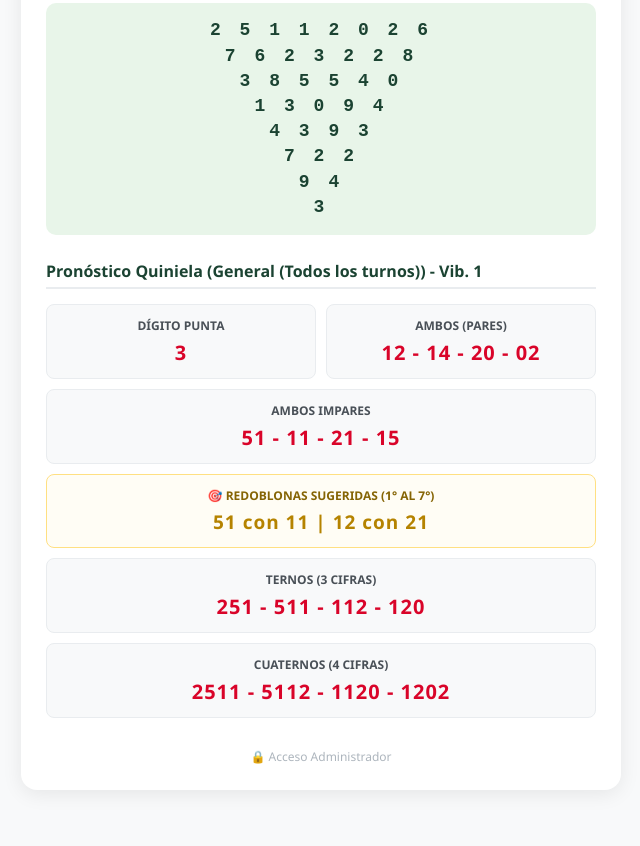
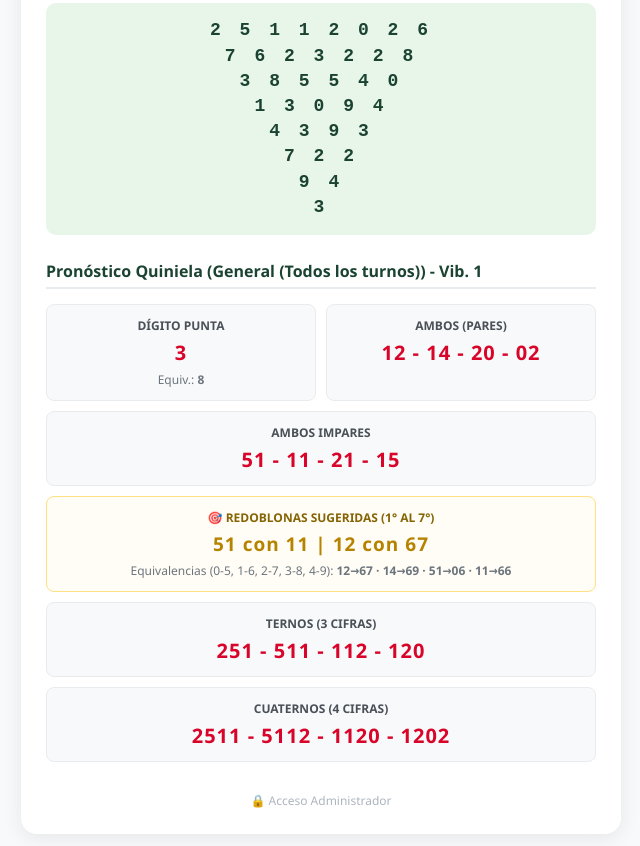
Before and after one commit to numerosdelasuertepy/piramide-suerte, a plain HTML site: page index.html in a window 1280 px wide. Shown: the part 551-1397 px from the top of the page, without its empty margins (319-959 px from the left). Before the commit the page ends 1361 px from the top, so only its background shows below. Drawn offline with Linux system fonts and the light colour scheme.

Commit message:
Update index.html

```diff
--- a/index.html
+++ b/index.html
@@ -153,6 +153,11 @@
       color: var(--gold);
       letter-spacing: 1px;
     }
+    .card-sub {
+      font-size: 12px;
+      color: #6c757d;
+      margin-top: 5px;
+    }
     .hot-badge {
       color: var(--hot);
       font-weight: bold;
@@ -297,6 +302,33 @@
 <script>
   document.getElementById('dateInput').valueAsDate = new Date();
   document.getElementById('adminDrawDate').valueAsDate = new Date();
+
+  // Tabla de equivalencias: 0-5, 1-6, 2-7, 3-8, 4-9
+  const EQUIVALENCIAS_DIGITO = {
+    0: 5, 5: 0,
+    1: 6, 6: 1,
+    2: 7, 7: 2,
+    3: 8, 8: 3,
+    4: 9, 9: 4
+  };
+
+  function obtenerEquivalente(numStr) {
+    return String(numStr)
+      .split('')
+      .map(ch => {
+        const d = parseInt(ch, 10);
+        return isNaN(d) ? ch : String(EQUIVALENCIAS_DIGITO[d]);
+      })
+      .join('');
+  }
+
+  function obtenerSetEquivalentes(listaNumeros) {
+    const eqSet = new Set();
+    listaNumeros.forEach(num => {
+      eqSet.add(obtenerEquivalente(num));
+    });
+    return Array.from(eqSet);
+  }
 
   const urlParams = new URLSearchParams(window.location.search);
   if (urlParams.get('admin') === '1') {
@@ -518,7 +550,7 @@
               let ambo = limpio.length >= 2 ? limpio.slice(-2) : '0' + limpio;
               zonaRedoblona1a7.push(ambo);
               if (idx === 0) {
-                todosResultados.push(ambo); // 1° premio = A la Cabeza
+                todosResultados.push(ambo);
               }
             }
           });
@@ -558,7 +590,15 @@
 
     const ordenados = Object.keys(conteo).sort((a, b) => conteo[b] - conteo[a]);
     const calientes = ordenados.slice(0, 5);
-    const frios = ordenados.slice(-5).reverse();
+
+    // Evita mostrar el mismo número como caliente y frío cuando la muestra tiene pocos datos
+    let friosHtml = '<span style="font-size:12px; color:#6c757d;"><i>Carga más sorteos para comparar</i></span>';
+    if (ordenados.length > 3) {
+      const candidatosFrios = ordenados.slice(-5).reverse().filter(n => !calientes.includes(n));
+      if (candidatosFrios.length > 0) {
+        friosHtml = candidatosFrios.map(n => `<span class="badge-chip" style="color:var(--cold);">${n} <small>(${conteo[n]}x)</small></span>`).join('');
+      }
+    }
 
     let calientes1a7 = [];
     let htmlRedoblonaStats = '';
@@ -590,14 +630,14 @@
           </div>
           <div>
             <span class="cold-badge">❄️ Fríos / Atrasados:</span><br>
-            ${frios.map(n => `<span class="badge-chip" style="color:var(--cold);">${n} <small>(${conteo[n]}x)</small></span>`).join('')}
+            ${friosHtml}
           </div>
         </div>
         ${htmlRedoblonaStats}
       </div>
     `;
 
-    return { calientes, frios, calientes1a7 };
+    return { calientes, frios: [], calientes1a7 };
   }
 
   function calcularNumeroAtraccion(fechaStr) {
@@ -609,7 +649,7 @@
     return suma;
   }
 
-  function priorizarPorVibracionYEstadisticas(listaNumeros, vibracion, calientes, calientesSecundarios = []) {
+  function priorizarPorVibracionYEstadisticas(listaNumeros, vibracion, calientes, calientesSecundarios = [], equivalentes = []) {
     const vibracionStr = vibracion.toString();
 
     return listaNumeros.sort((a, b) => {
@@ -624,6 +664,9 @@
 
       if (a.includes(vibracionStr)) pesoA += 2;
       if (b.includes(vibracionStr)) pesoB += 2;
+
+      if (equivalentes.includes(a)) pesoA += 1;
+      if (equivalentes.includes(b)) pesoB += 1;
 
       return pesoB - pesoA;
     });
@@ -715,7 +758,8 @@
       }
     });
 
-    let ordenados = priorizarPorVibracionYEstadisticas(validosEstructurados, vibracionDia, calientes);
+    const equivalentesCalientes = obtenerSetEquivalentes(calientes);
+    let ordenados = priorizarPorVibracionYEstadisticas(validosEstructurados, vibracionDia, calientes, [], equivalentesCalientes);
 
     let seleccionados = [];
     let conteoDecanas = {};
@@ -758,38 +802,48 @@
     resBox.innerHTML = '';
 
     const digitoPunta = niveles[niveles.length - 1][0];
+    const eqPunta = obtenerEquivalente(digitoPunta);
 
     if (juego === 'quiniela') {
       const turnoTexto = document.getElementById('shiftSelect').options[document.getElementById('shiftSelect').selectedIndex].text;
       document.getElementById('resultsTitle').innerText = `Pronóstico Quiniela (${turnoTexto}) - Vib. ${vibracionDia}`;
 
       const candidatos2 = obtenerNumerosDePiramide(niveles, 2);
+      const equivalentesBase = obtenerSetEquivalentes([...calientes, ...calientes1a7, ...candidatos2.slice(0, 6)]);
 
       const pares = candidatos2.filter(num => parseInt(num[1]) % 2 === 0);
       const impares = candidatos2.filter(num => parseInt(num[1]) % 2 !== 0);
       const candidatos3 = obtenerNumerosDePiramide(niveles, 3);
       const candidatos4 = obtenerNumerosDePiramide(niveles, 4);
 
-      const seleccionPares = priorizarPorVibracionYEstadisticas([...pares], vibracionDia, calientes, calientes1a7).slice(0, 4);
-      const seleccionImpares = priorizarPorVibracionYEstadisticas([...impares], vibracionDia, calientes, calientes1a7).slice(0, 4);
-      const seleccionTernos = priorizarPorVibracionYEstadisticas([...candidatos3], vibracionDia, calientes).slice(0, 4);
-      const seleccionCuaternos = priorizarPorVibracionYEstadisticas([...candidatos4], vibracionDia, calientes).slice(0, 4);
+      const seleccionPares = priorizarPorVibracionYEstadisticas([...pares], vibracionDia, calientes, calientes1a7, equivalentesBase).slice(0, 4);
+      const seleccionImpares = priorizarPorVibracionYEstadisticas([...impares], vibracionDia, calientes, calientes1a7, equivalentesBase).slice(0, 4);
+      const seleccionTernos = priorizarPorVibracionYEstadisticas([...candidatos3], vibracionDia, calientes, [], equivalentesBase).slice(0, 4);
+      const seleccionCuaternos = priorizarPorVibracionYEstadisticas([...candidatos4], vibracionDia, calientes, [], equivalentesBase).slice(0, 4);
 
-      // Generar parejas sugeridas para Redoblona (1 a 7) cruzando pirámide + frecuencia 1 a 7
-      const poolRedoblona = priorizarPorVibracionYEstadisticas([...candidatos2], vibracionDia, calientes1a7, calientes);
+      const poolRedoblona = priorizarPorVibracionYEstadisticas([...candidatos2], vibracionDia, calientes1a7, calientes, equivalentesBase);
       let parejasRedoblona = [];
+      if (poolRedoblona.length >= 2) {
+        const primero = poolRedoblona[0];
+        const eqPrimero = obtenerEquivalente(primero);
+        const segundo = poolRedoblona.find(n => n !== primero && n === eqPrimero) || poolRedoblona[1];
+        parejasRedoblona.push(`${primero} con ${segundo}`);
+      }
       if (poolRedoblona.length >= 4) {
-        parejasRedoblona.push(`${poolRedoblona[0]} con ${poolRedoblona[1]}`);
-        parejasRedoblona.push(`${poolRedoblona[2]} con ${poolRedoblona[3]}`);
-      } else if (poolRedoblona.length >= 2) {
-        parejasRedoblona.push(`${poolRedoblona[0]} con ${poolRedoblona[1]}`);
+        const tercero = poolRedoblona[2];
+        const eqTercero = obtenerEquivalente(tercero);
+        const cuarto = poolRedoblona.find(n => n !== tercero && n === eqTercero) || poolRedoblona[3];
+        parejasRedoblona.push(`${tercero} con ${cuarto}`);
       }
+
+      const eqDestacados = seleccionPares.slice(0, 2).concat(seleccionImpares.slice(0, 2)).map(n => `${n}→${obtenerEquivalente(n)}`);
 
       resBox.innerHTML = `
         <div class="grid-2">
           <div class="card">
             <div class="card-title">Dígito Punta</div>
             <div class="card-value">${digitoPunta}</div>
+            <div class="card-sub">Equiv.: <b>${eqPunta}</b></div>
           </div>
           <div class="card">
             <div class="card-title">Ambos (Pares)</div>
@@ -803,6 +857,7 @@
         <div class="card-redoblona">
           <div class="card-title" style="color:#856404;">🎯 Redoblonas Sugeridas (1° al 7°)</div>
           <div class="card-value-gold">${parejasRedoblona.join('  |  ') || 'N/A'}</div>
+          <div class="card-sub">Equivalencias (0-5, 1-6, 2-7, 3-8, 4-9): <b>${eqDestacados.join(' · ') || 'N/A'}</b></div>
         </div>
         <div class="card">
           <div class="card-title">Ternos (3 Cifras)</div>
```
